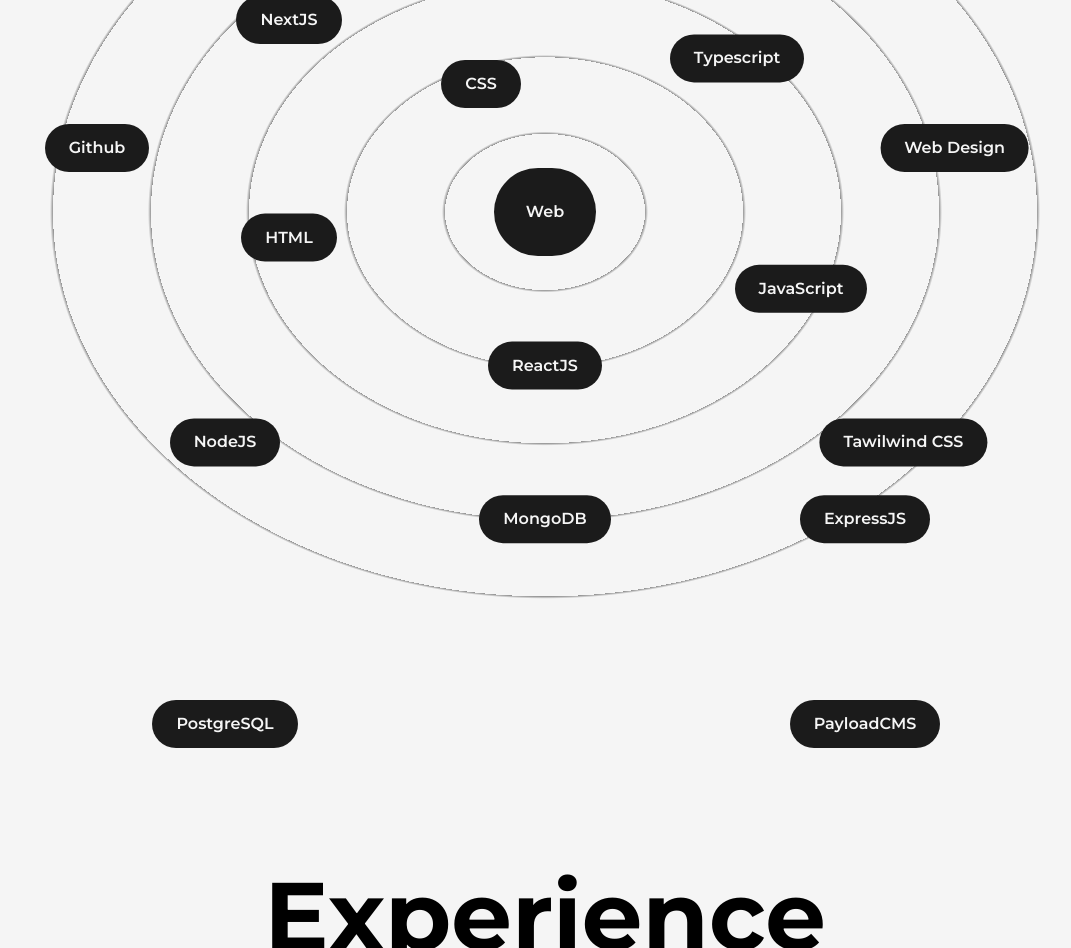
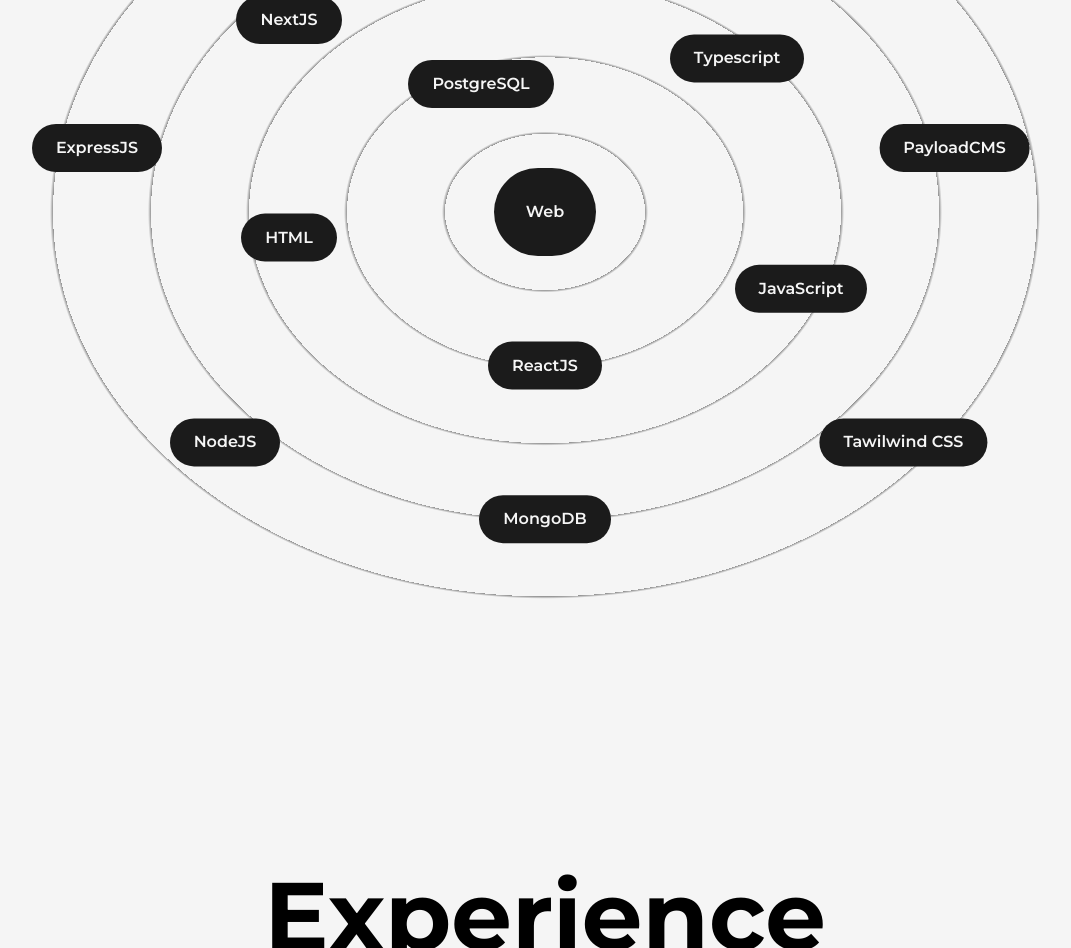
Before and after one commit to chalumurigirish/portfolio-v2, a Next.js app: page /about in a window 1280 px wide. Shown: the part 1520-2468 px from the top of the page, without its empty margins (95-1166 px from the left). Built offline with nearby package versions, Linux system fonts and the light colour scheme.

Commit message:
link changes and css fixes

```diff
--- a/src/components/Skills.js
+++ b/src/components/Skills.js
@@ -46,20 +46,17 @@
 
         <Skill name="HTML" x="-20vw" y="2vw" />
 
-        <Skill name="CSS" x="-5vw" y="-10vw" />
+        <Skill name="PostgreSQL" x="-5vw" y="-10vw" />
         <Skill name="JavaScript" x="20vw" y="6vw" />
         <Skill name="ReactJS" x="0vw" y="12vw" />
         <Skill name="NextJS" x="-20vw" y="-15vw" />
         <Skill name="Typescript" x="15vw" y="-12vw" />
-        <Skill name="Github" x="-35vw" y="-5vw" />
-        <Skill name="Web Design" x="32vw" y="-5vw" />
+        <Skill name="ExpressJS" x="-35vw" y="-5vw" />
+        <Skill name="PayloadCMS" x="32vw" y="-5vw" />
         <Skill name="Auth0" x="0vw" y="-20vw" />
         <Skill name="NodeJS" x="-25vw" y="18vw" />
         <Skill name="Tawilwind CSS" x="28vw" y="18vw" />
         <Skill name="MongoDB" x="0vw" y="24vw" />
-        <Skill name="ExpressJS" x="25vw" y="24vw" />
-        <Skill name="PostgreSQL" x="-25vw" y="40vw" />
-        <Skill name="PayloadCMS" x="25vw" y="40vw" />
       </div>
     </>
   );
```
Also changed, not shown: src/pages/index.js (+12 -14 lines).
